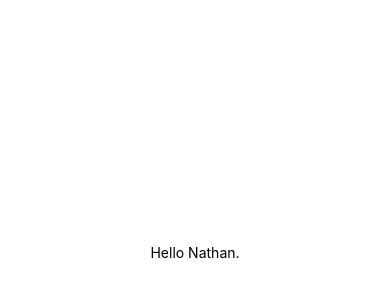
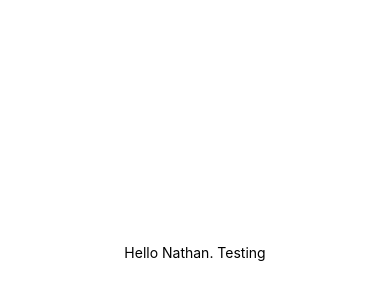
Before and after one commit to Nate-Kruck/react-native, a React Native app: screen / in a window 390 px wide. Shown: the part 170-470 px from the top of the page. Built offline with nearby package versions, Linux system fonts and the light colour scheme.

Commit message:
file structure setup

```diff
--- a/index.ts
+++ b/index.ts
@@ -1,6 +1,5 @@
 import { registerRootComponent } from 'expo';
-
-import App from './App';
+import App from './src/App';
 
 // registerRootComponent calls AppRegistry.registerComponent('main', () => App);
 // It also ensures that whether you load the app in Expo Go or in a native build,
--- a/App.tsx
+++ b/src/App.tsx
@@ -5,7 +5,7 @@ import { StyleSheet, Text, View } from 'react-native';
 export default function App() {
   return (
     <View style={styles.container}>
-      <Text>Hello Nathan.</Text>
+      <Text>Hello Nathan. Testing</Text>
       <StatusBar style="auto" />
     </View>
   );
```
